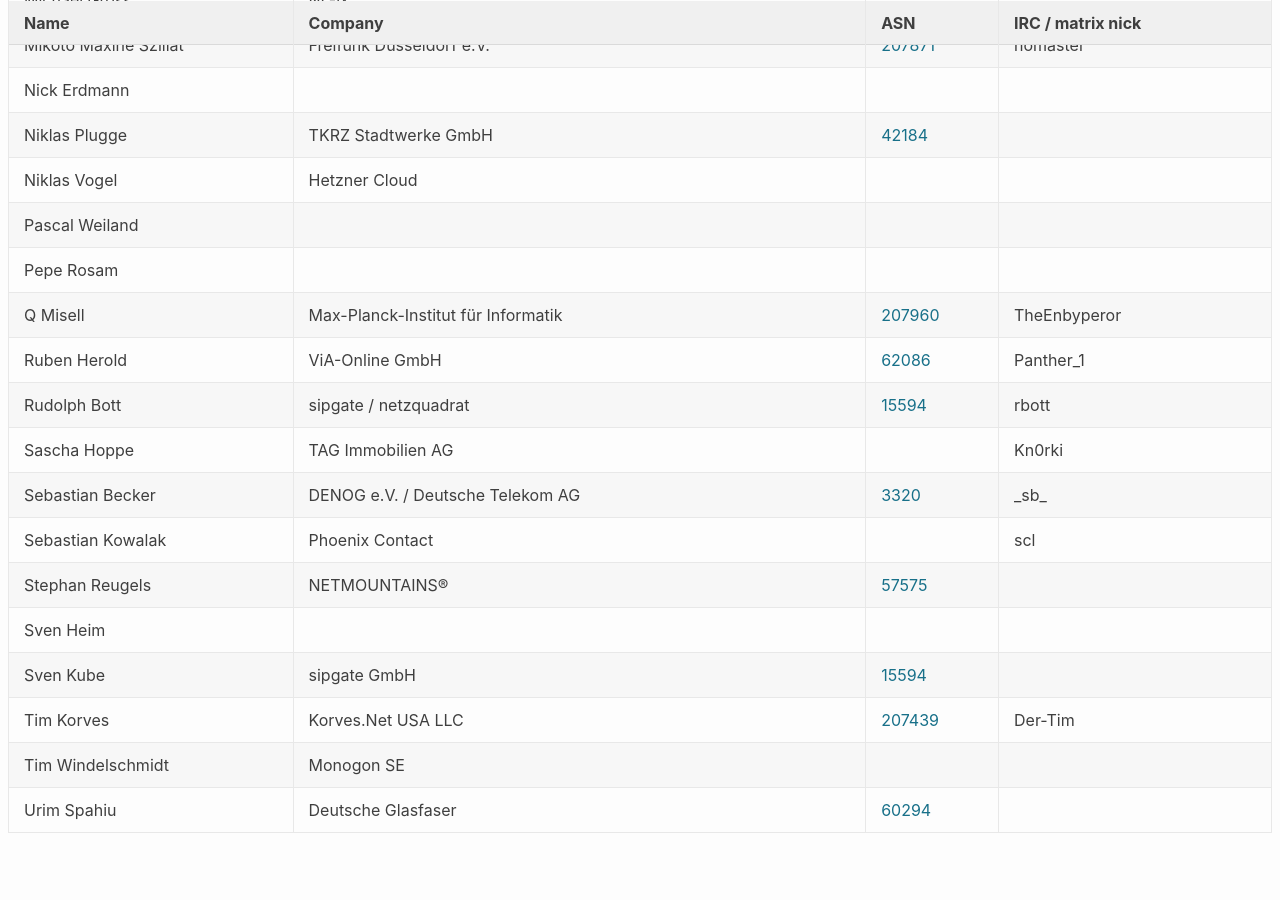
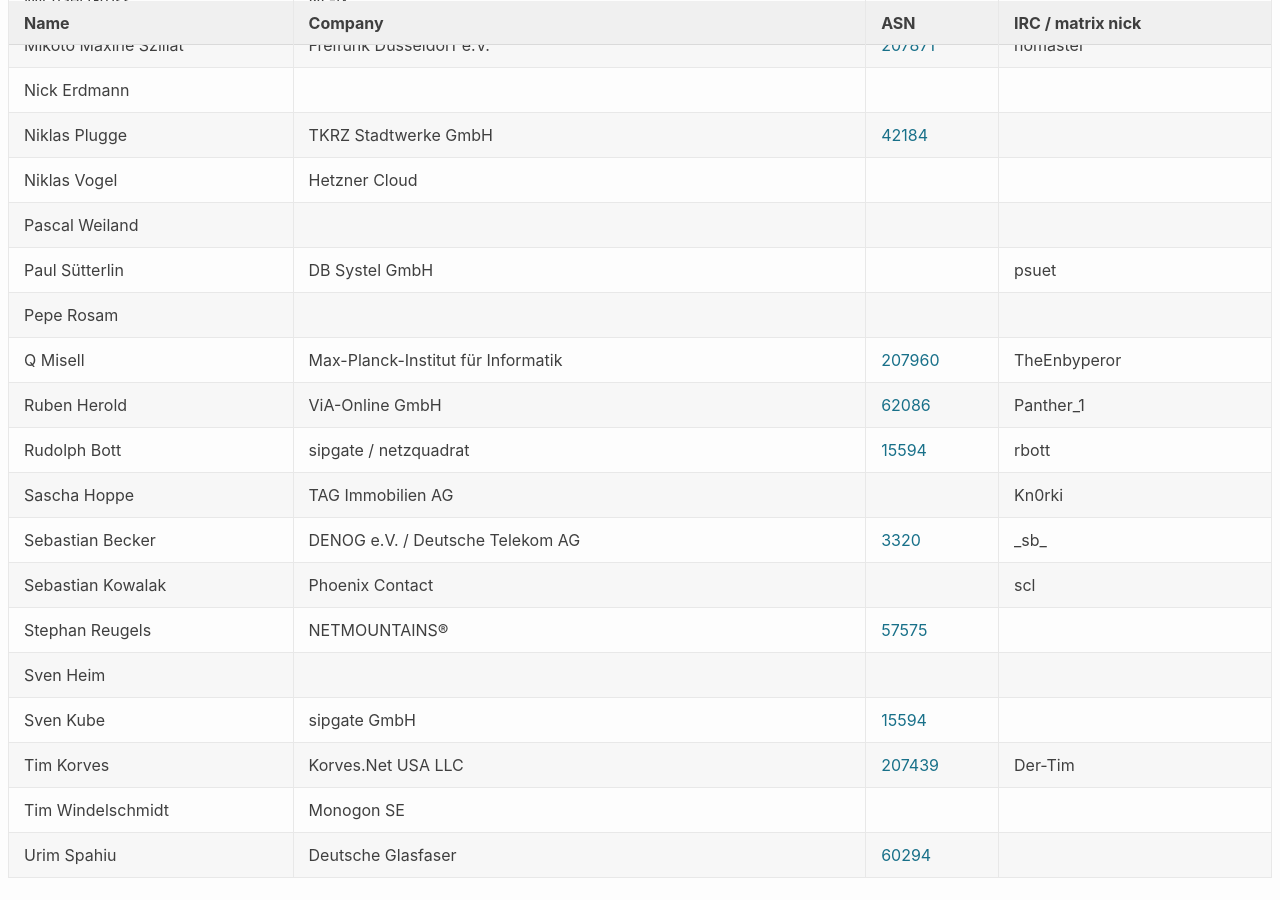
Before and after one commit to denog/pretix-attendeelist, a Jekyll site: the page built from denogmeetup25-05/index.markdown, in a window 1280 px wide and 900 px high, scrolled down 1696 px. Built offline with Jekyll 4.4.1, drawn with Linux system fonts in a browser that asks for light colours; before the commit the page ends 2559 px from its top, so only the background shows below that.

Commit message:
Latest data: Mon Jun 16 11:30:09 UTC 2025

```diff
--- a/_data/attendees_denogmeetup25-05.json
+++ b/_data/attendees_denogmeetup25-05.json
@@ -252,6 +252,12 @@
     "asn": null
   },
   {
+    "name": "Paul Sütterlin",
+    "company": "DB Systel GmbH",
+    "irc": "psuet",
+    "asn": null
+  },
+  {
     "name": "Pepe Rosam",
     "company": null,
     "irc": null,
```
